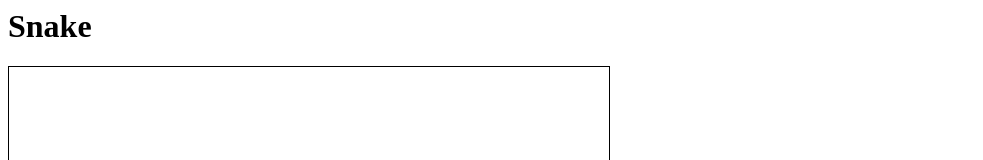
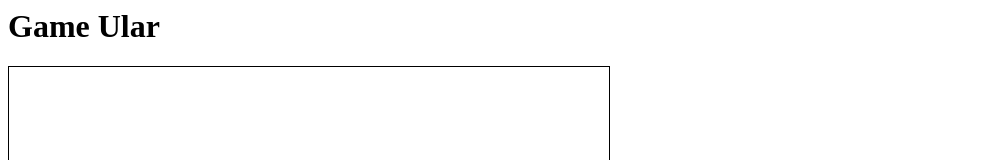
Before and after one commit to elangb/game-ular, a plain HTML site: page index.html in a window 1280 px wide. Shown: the top 160 px of the page, without its empty margins (0-983 px from the left). Drawn offline with Linux system fonts and the light colour scheme.

Commit message:
update index.html

```diff
--- a/index.html
+++ b/index.html
@@ -5,7 +5,7 @@
 <script type="text/javascript" src="logic.js"></script>
 
 <body onload="draw();">
-    <h1>Snake</h1>
+    <h1>Game Ular</h1>
     <!-- Soal no 3: Tambahkan resource gambar untuk ditampilkan di canvas -->
     <img id="apple" style="display: none;" width="20" height="20" src="apple.png" alt="Apple">
     <!-- Soal no 1: Ubah nilai width dan height menjadi 600 pada element canvas:  -->
```
